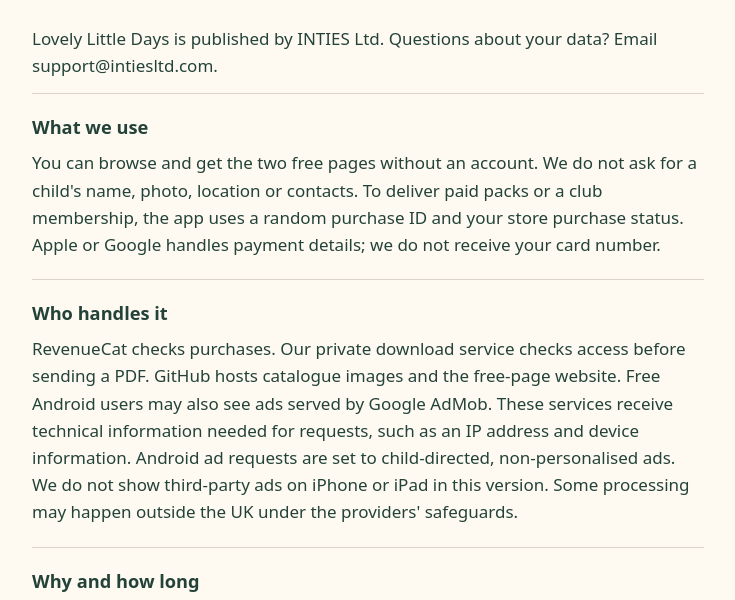
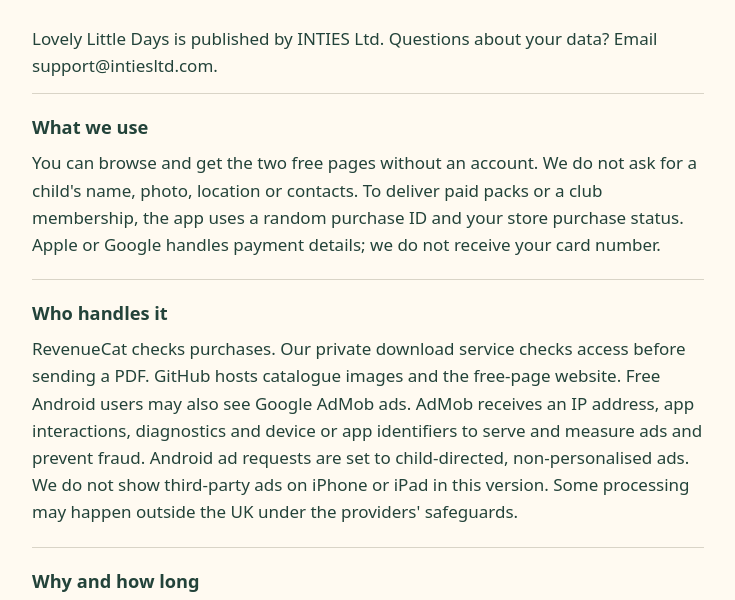
Before and after one commit to VEYAmeetltd/little-fern-paper-freebies, a plain HTML site: page app/privacy.html in a window 1280 px wide. Shown: the part 194-794 px from the top of the page, without its empty margins (272-1007 px from the left). Drawn offline with Linux system fonts and the light colour scheme.

Commit message:
Clarify Android ad data in app privacy notice

```diff
--- a/app/privacy.html
+++ b/app/privacy.html
@@ -13,7 +13,7 @@
 <body><main><div class="brand">✿ lovely little days</div><h1>Privacy</h1>
 <p class="date">Updated 8 October 2026</p><p>Lovely Little Days is published by INTIES Ltd. Questions about your data? Email support@intiesltd.com.</p>
 <section><h2>What we use</h2><p>You can browse and get the two free pages without an account. We do not ask for a child&#x27;s name, photo, location or contacts. To deliver paid packs or a club membership, the app uses a random purchase ID and your store purchase status. Apple or Google handles payment details; we do not receive your card number.</p></section>
-<section><h2>Who handles it</h2><p>RevenueCat checks purchases. Our private download service checks access before sending a PDF. GitHub hosts catalogue images and the free-page website. Free Android users may also see ads served by Google AdMob. These services receive technical information needed for requests, such as an IP address and device information. Android ad requests are set to child-directed, non-personalised ads. We do not show third-party ads on iPhone or iPad in this version. Some processing may happen outside the UK under the providers&#x27; safeguards.</p></section>
+<section><h2>Who handles it</h2><p>RevenueCat checks purchases. Our private download service checks access before sending a PDF. GitHub hosts catalogue images and the free-page website. Free Android users may also see Google AdMob ads. AdMob receives an IP address, app interactions, diagnostics and device or app identifiers to serve and measure ads and prevent fraud. Android ad requests are set to child-directed, non-personalised ads. We do not show third-party ads on iPhone or iPad in this version. Some processing may happen outside the UK under the providers&#x27; safeguards.</p></section>
 <section><h2>Why and how long</h2><p>We use purchase information to supply and restore packs and membership access, and limited technical records to keep downloads working and prevent misuse. We keep it only while needed for those purposes or a legal record-keeping duty. Free Android users may see one labelled Google ad. Members see no third-party ad. We do not send marketing email or accept public drawing uploads or comments in this version.</p></section>
 <section><h2>Your choices</h2><p>See My data in the app for your purchase ID and unlocked packs. Use Manage ad privacy choices in the app&#x27;s Privacy screen to revisit available ad choices. You can email us for a full copy, correction or deletion. Deleting the app removes its local cache; it does not remove store purchase records. You can also complain to the UK Information Commissioner&#x27;s Office at ico.org.uk.</p></section>
 <nav aria-label="App notices"><a href="privacy.html">Privacy</a> · <a href="deletion.html">Data deletion</a> · <a href="terms.html">Printable terms</a></nav>
```
